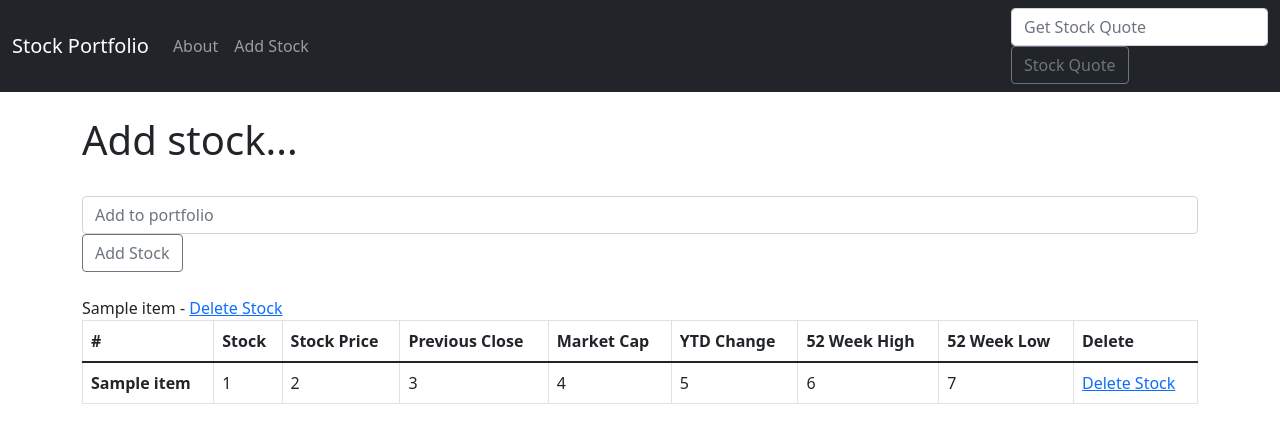
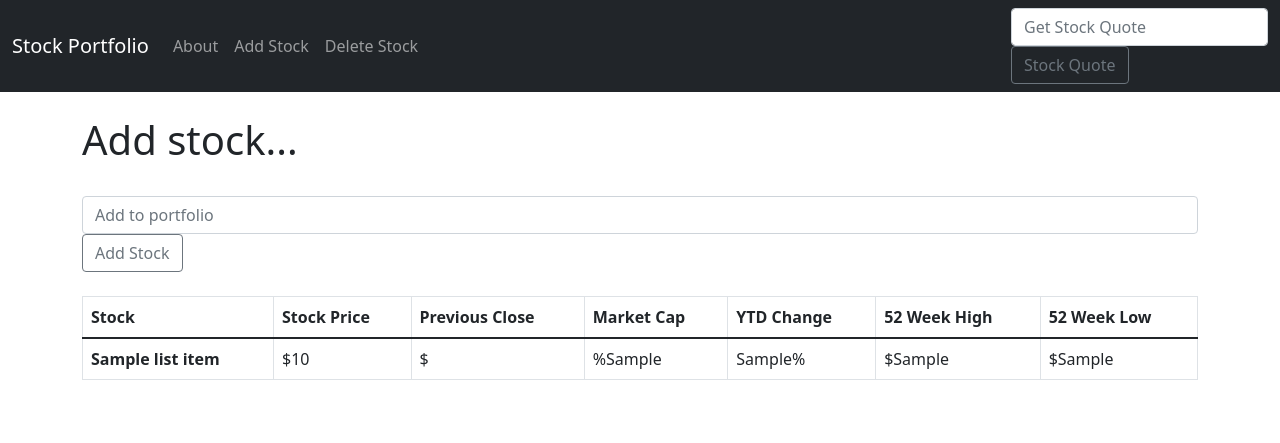
Before and after one commit to haikirei/djangostock, a Django app: template stocks/quotes/templates/add_stock.html in a window 1280 px wide. Shown: the top 443 px of the page. Run offline with Django 4.2, Linux system fonts and the light colour scheme; the template is opened without the code that fills it: most values are stand-ins (such as "Sample title", 1, 10 or a date in 2020).

Commit message:
connecting table to api and outputting

```diff
--- /dev/null
+++ b/stocks/quotes/templates/about copy.html
@@ -0,0 +1,6 @@
+{% extends 'base.html' %}
+{% block content %}
+
+<h1>About me...</h1>
+
+{% endblock %}
--- a/stocks/quotes/templates/add_stock.html
+++ b/stocks/quotes/templates/add_stock.html
@@ -15,7 +15,6 @@
 <table class="table table-bordered table-hover">
   <thead class="thead-light">
   <tr>
-    <th scope="col">#</th>
     <th scope="col">Stock</th>
     <th scope="col">Stock Price</th>
     <th scope="col">Previous Close</th>
@@ -23,27 +22,27 @@
     <th scope="col">YTD Change</th>
     <th scope="col">52 Week High</th>
     <th scope="col">52 Week Low</th>
-    <th scope="col">Delete</th>
   </tr>
 </thead>
 <tbody>
 
-    {% for item in ticker %}
-      <tr>
-        <th scope="row">{{ item }}</th>
-        <td>1</td>
-        <td>2</td>
-        <td>3</td>
-        <td>4</td>
-        <td>5</td>
-        <td>6</td>
-        <td>7</td>
-        <td><a href="{% url 'delete' item.id %}">Delete Stock</a></td>
-      </tr>
-     {{ item }} - <a href="{% url 'delete' item.id %}">Delete Stock</a> <br/>
+{% if ticker %}
+
+    {% for list_item in output %}
+        <tr>
+            <th scope="row">{{ list_item.companyName }}</th>
+            <td>${{ list_item.latestPrice }}</td>
+            <td>${{ list_item.previousClose }}</td>
+            <td>%{{ list_item.marketCap }}</td>
+            <td>{{ list_item.ytdChange }}%</td>
+            <td>${{ list_item.week52High }}</td>
+            <td>${{ list_item.week52Low }}</td>
+        </tr>
     {% endfor %}
 
 </tbody>
 </table>
 
+{% endif %}
+
 {% endblock %}
--- a/stocks/quotes/templates/base.html
+++ b/stocks/quotes/templates/base.html
@@ -26,6 +26,9 @@
               </li>
               <li class="nav-item">
                 <a class="nav-link" href="{% url 'add_stock' %}">Add Stock</a>
+              </li>
+              <li class="nav-item">
+                <a class="nav-link" href="{% url 'delete_stock' %}">Delete Stock</a>
               </li>
             </ul>
 
--- a/stocks/quotes/urls.py
+++ b/stocks/quotes/urls.py
@@ -6,4 +6,5 @@ urlpatterns = [
     path('about.html', views.about, name="about"),
     path('add_stock.html', views.add_stock, name="add_stock"),
     path('delete/<stock_id>', views.delete, name="delete"),
+    path('delete_stock.html', views.delete_stock, name="delete_stock"),
 ]
```
Also changed, not shown: stocks/quotes/templates/delete_stock.html (added, +16 -0 lines), stocks/quotes/views.py (+18 -2 lines), stocks/db.sqlite3.
